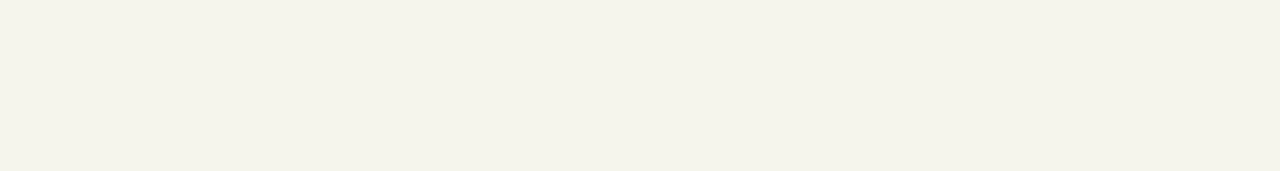
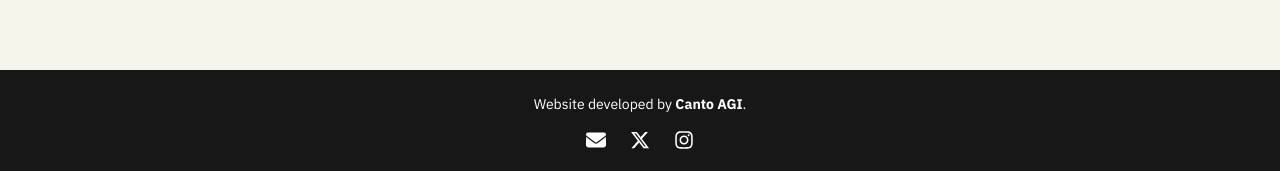
Before and after one commit to Velqen/Velqen-Webpage, a Next.js app: page / in a window 1280 px wide. Shown: the part 3275-3446 px from the top of the page. Before the commit the page ends 3281 px from the top, so only its background shows below. Built offline with nearby package versions, Linux system fonts and the light colour scheme; no server answers.

Commit message:
adding footer

```diff
--- a/package.json
+++ b/package.json
@@ -9,9 +9,11 @@
     "lint": "next lint"
   },
   "dependencies": {
+    "lucide-react": "^0.514.0",
     "next": "15.3.1",
     "react": "^19.0.0",
     "react-dom": "^19.0.0",
+    "react-icons": "^5.5.0",
     "react-json-view": "^1.21.3",
     "uuid": "^11.1.0"
   },
--- /dev/null
+++ b/src/app/Footer.tsx
@@ -0,0 +1,48 @@
+"use client"; // Required to use usePathname in a client component
+
+import React from "react";
+import { FaInstagram, FaXTwitter, FaEnvelope } from "react-icons/fa6";
+import { usePathname } from "next/navigation"; // 👈 import hook
+
+const instagramUrl = process.env.NEXT_PUBLIC_INSTAGRAM_URL;
+const twitterUrl = process.env.NEXT_PUBLIC_TWITTER_URL;
+const email = process.env.NEXT_PUBLIC_CONTACT_EMAIL;
+
+const Footer = () => {
+  const pathname = usePathname(); // 👈 get current route
+
+  if (pathname === "/ai-chatbot") return null;
+
+  return (
+    <footer className="bg-neutral-900 text-white py-6 mt-16">
+      <div className="container mx-auto flex flex-col items-center space-y-4">
+        <p className="text-sm text-center">
+          Website developed by <span className="font-semibold">Canto AGI</span>.
+        </p>
+        <div className="flex space-x-6">
+          <a href={`mailto:${email}`} aria-label="Email">
+            <FaEnvelope className="w-5 h-5 hover:text-bennett-orange transition" />
+          </a>
+          <a
+            href={twitterUrl}
+            target="_blank"
+            rel="noopener noreferrer"
+            aria-label="X/Twitter"
+          >
+            <FaXTwitter className="w-5 h-5 hover:text-bennett-orange transition" />
+          </a>
+          <a
+            href={instagramUrl}
+            target="_blank"
+            rel="noopener noreferrer"
+            aria-label="Instagram"
+          >
+            <FaInstagram className="w-5 h-5 hover:text-bennett-orange transition" />
+          </a>
+        </div>
+      </div>
+    </footer>
+  );
+};
+
+export default Footer;
--- a/src/app/layout.tsx
+++ b/src/app/layout.tsx
@@ -1,6 +1,7 @@
 import { IBM_Plex_Sans, Merriweather } from "next/font/google"; // import Merriweather
 import "./globals.css";
 import NavBar from "./NavBar";
+import Footer from "./Footer";
 
 const ibmPlexSans = IBM_Plex_Sans({
   variable: "--font-ibm-plex-sans",
@@ -36,6 +37,7 @@
         <main className="font-(family-name:--font-ibm-plex-sans)">
           <NavBar />
           {children}
+          <Footer />
         </main>
       </body>
     </html>
--- a/src/app/page.tsx
+++ b/src/app/page.tsx
@@ -11,7 +11,7 @@
 
   return isSmallDevice ? (
     <div className="min-h-screen w-full flex flex-col justify-center items-center pt-24">
-      <div className="flex flex-col justify-center items-center">
+      <div className="w-[90%] flex flex-col justify-center items-center">
         <h1 className="text-4xl py-4 bennett-gradient-text">
           Pick Your AI Tool
         </h1>
```
Also changed, not shown: 1 other file (tests, documents, lock files or other folders).
